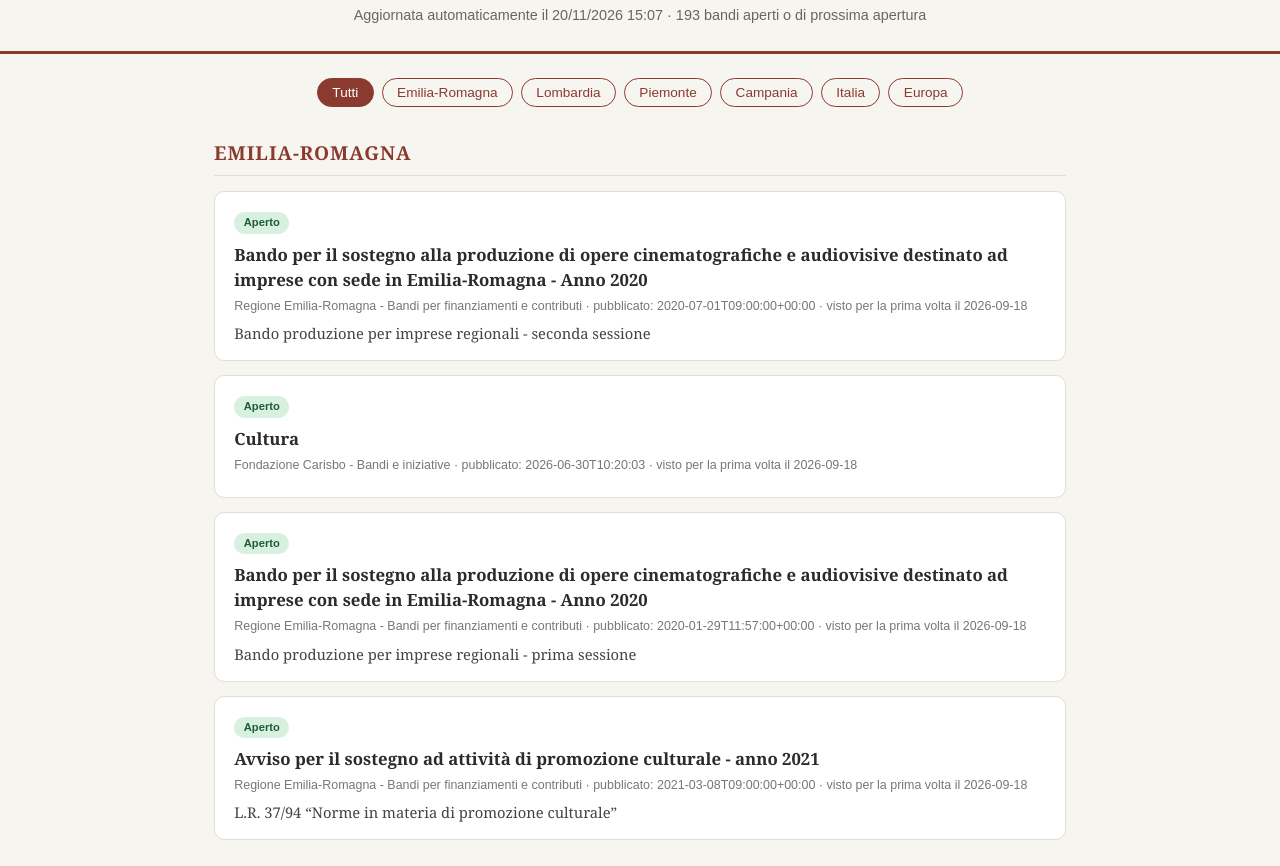
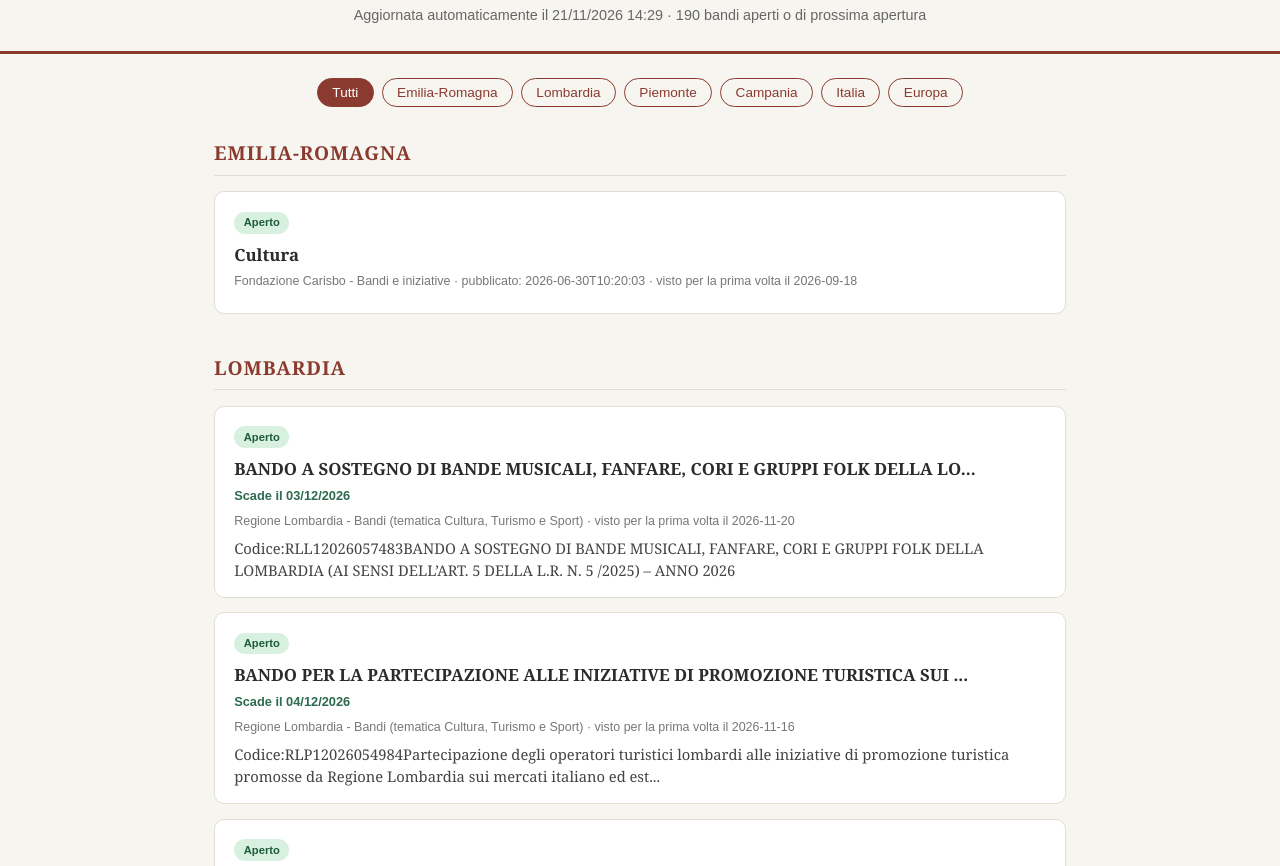
Before and after one commit to peppeflorio1-alt/Newsletter-bandi-e-finanziamenti, a plain HTML site: page docs/index.html in a window 1280 px wide. Shown: the part 83-949 px from the top of the page. Drawn offline with Linux system fonts and the light colour scheme.

Commit message:
Aggiornamento automatico bandi - 44913827254

```diff
--- a/docs/index.html
+++ b/docs/index.html
@@ -127,7 +127,7 @@
 
 <header>
   <h1>Bandi e finanziamenti - Newsletter di Peppe</h1>
-  <p>Aggiornata automaticamente il 20/11/2026 15:07  ·  193 bandi aperti o di prossima apertura</p>
+  <p>Aggiornata automaticamente il 21/11/2026 14:29  ·  190 bandi aperti o di prossima apertura</p>
 </header>
 
 <main>
@@ -159,22 +159,6 @@
           <div class="badge-stato aperto">
             Aperto
           </div>
-          <h3><a href="https://www.regione.emilia-romagna.it/leggi-atti-bandi/bandi-finanziamenti-contributi/cultura/bando-per-il-sostegno-alla-produzione-di-opere-cinematografiche-e-audiovisive-destinato-ad-imprese-con-sede-in-emilia-romagna-anno-2020-2" target="_blank" rel="noopener">Bando per il sostegno alla produzione di opere cinematografiche e audiovisive destinato ad imprese con sede in Emilia-Romagna - Anno 2020</a>
-
-          </h3>
-
-          <div class="meta">
-            Regione Emilia-Romagna - Bandi per finanziamenti e contributi
-             · pubblicato: 2020-07-01T09:00:00+00:00
-            · visto per la prima volta il 2026-09-18
-          </div>
-          <div class="riassunto">Bando produzione per imprese regionali - seconda sessione</div>
-        </article>
-
-        <article class="scheda-bando">
-          <div class="badge-stato aperto">
-            Aperto
-          </div>
           <h3><a href="https://fondazionecarisbo.it/bandi-e-iniziative/cultura/" target="_blank" rel="noopener">Cultura</a>
 
           </h3>
@@ -187,38 +171,6 @@
 
         </article>
 
-        <article class="scheda-bando">
-          <div class="badge-stato aperto">
-            Aperto
-          </div>
-          <h3><a href="https://www.regione.emilia-romagna.it/leggi-atti-bandi/bandi-finanziamenti-contributi/cultura/bando-per-il-sostegno-alla-produzione-di-opere-cinematografiche-e-audiovisive-destinato-ad-imprese-con-sede-in-emilia-romagna-anno-2020" target="_blank" rel="noopener">Bando per il sostegno alla produzione di opere cinematografiche e audiovisive destinato ad imprese con sede in Emilia-Romagna - Anno 2020</a>
-
-          </h3>
-
-          <div class="meta">
-            Regione Emilia-Romagna - Bandi per finanziamenti e contributi
-             · pubblicato: 2020-01-29T11:57:00+00:00
-            · visto per la prima volta il 2026-09-18
-          </div>
-          <div class="riassunto">Bando produzione per imprese regionali - prima sessione</div>
-        </article>
-
-        <article class="scheda-bando">
-          <div class="badge-stato aperto">
-            Aperto
-          </div>
-          <h3><a href="https://www.regione.emilia-romagna.it/leggi-atti-bandi/bandi-finanziamenti-contributi/cultura/avviso-per-il-sostegno-ad-attivita-di-promozione-culturale-anno-2021" target="_blank" rel="noopener">Avviso per il sostegno ad attività di promozione culturale - anno 2021</a>
-
-          </h3>
-
-          <div class="meta">
-            Regione Emilia-Romagna - Bandi per finanziamenti e contributi
-             · pubblicato: 2021-03-08T09:00:00+00:00
-            · visto per la prima volta il 2026-09-18
-          </div>
-          <div class="riassunto">L.R. 37/94 “Norme in materia di promozione culturale”</div>
-        </article>
-
     </section>
 
     <section class="livello" data-livello="Lombardia">
@@ -230,7 +182,7 @@
             Aperto
           </div>
           <h3><a href="https://www.bandi.regione.lombardia.it/servizi/servizio/catalogo/dettaglio/cultura-turismo-sport/spettacolo/bando-sostegno-bande-musicali-fanfare-cori-gruppi-folk-lombardia-sensi-art-5-l-r-n-5-2025-anno-2026-RLL12026057483" target="_blank" rel="noopener">BANDO A SOSTEGNO DI BANDE MUSICALI, FANFARE, CORI E GRUPPI FOLK DELLA LO...</a>
-            <span class="badge-nuovo">NUOVO</span>
+
           </h3>
 
             <div class="scadenza attiva">Scade il 03/12/2026</div>
@@ -786,7 +738,7 @@
             Aperto
           </div>
           <h3><a href="https://www.erasmusplus.it/news/istruzione-scolastica/european-innovative-teaching-awards-eita-2026-a-verona-la-premiazione-nazionale-dedicata-alle-skills-for-life/" target="_blank" rel="noopener">European Innovative Teaching Awards EITA 2026: a Verona la premiazione nazionale dedicata alle “Skills for Life”</a>
-            <span class="badge-nuovo">NUOVO</span>
+
           </h3>
 
           <div class="meta">
```
Also changed, not shown: data/stato.json.
